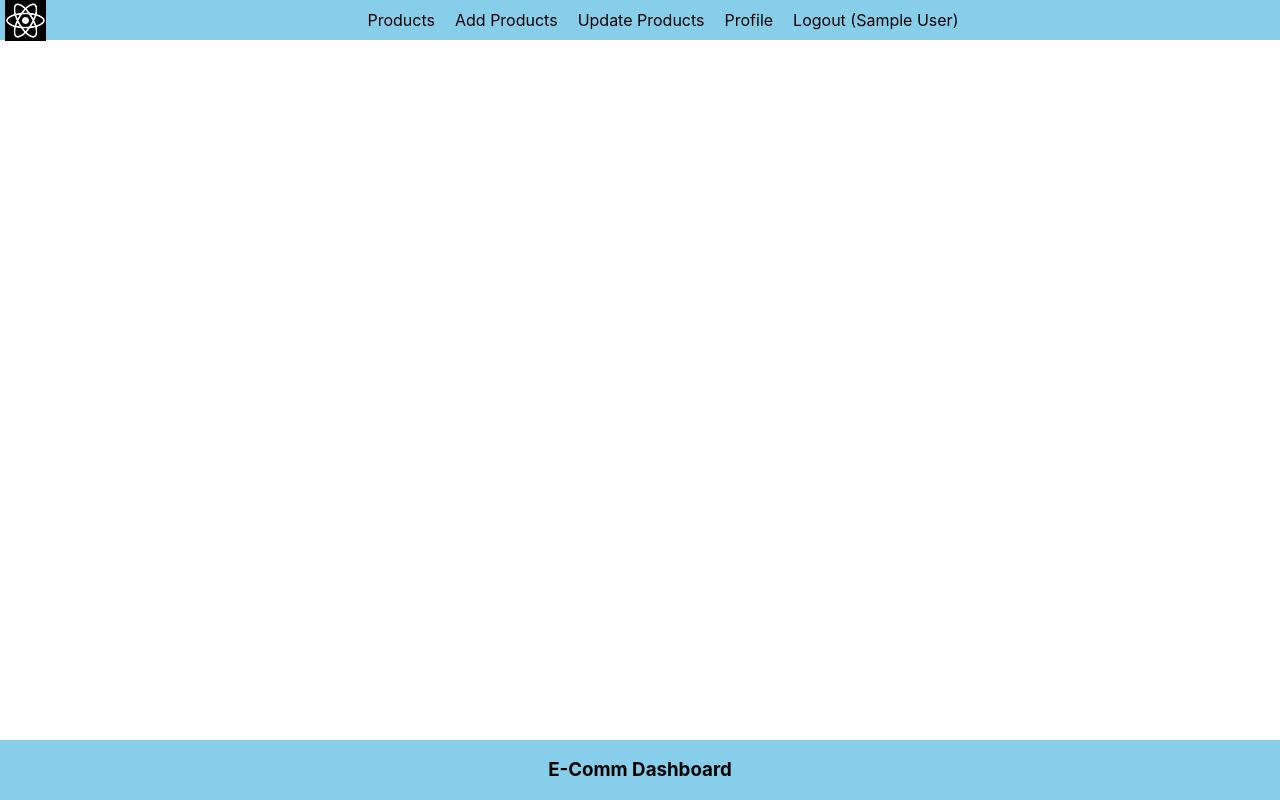
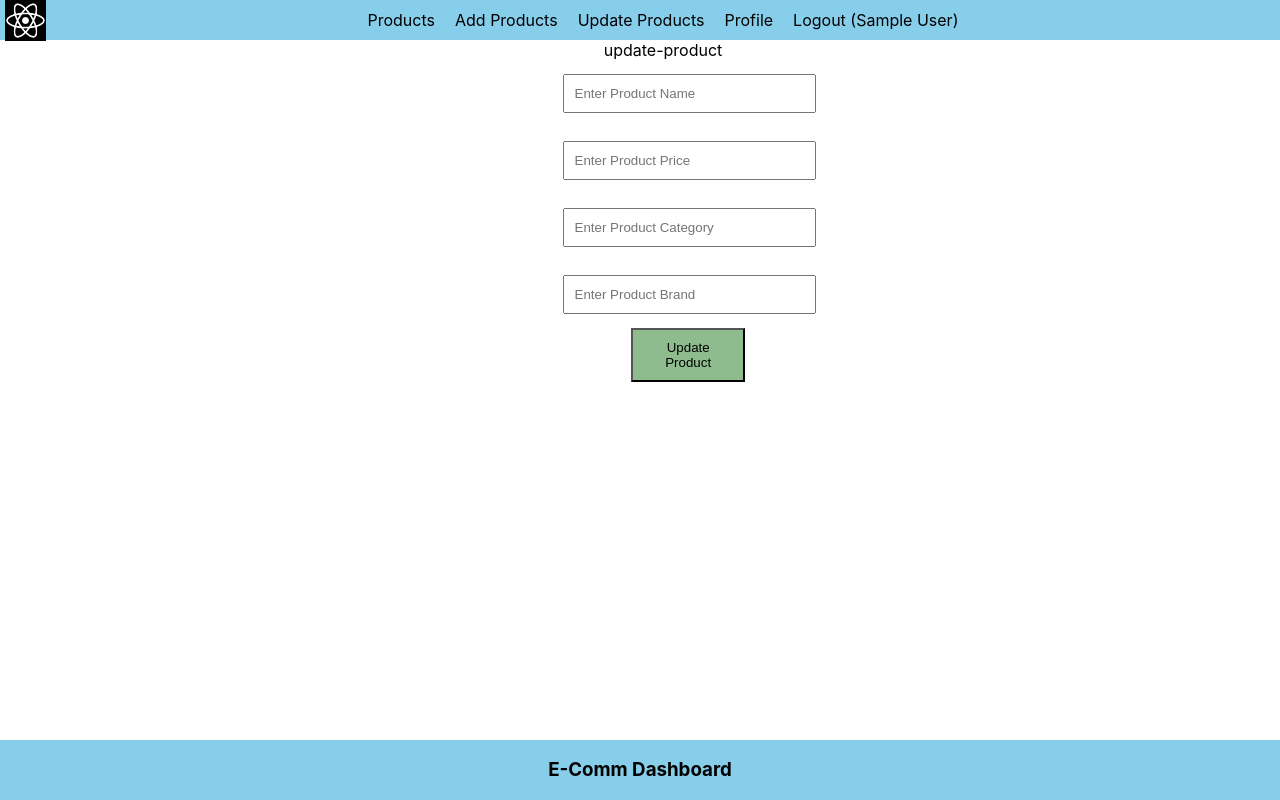
Before and after one commit to beingbhavna/react-nodejs-app, a React (Create React App) app: page /update/1 in a window 1280 px wide. Built offline with nearby package versions, Linux system fonts and the light colour scheme; no server answers; sample sign-in values are in the browser's storage.

Commit message:
integrate endpoints for update!!

```diff
--- a/src/App.js
+++ b/src/App.js
@@ -8,6 +8,7 @@ import PrivateComponent from './components/private-component'
 import Login from './components/login'
 import AddProduct from './components/add-product';
 import ProductList from './components/product-list';
+import UpdateProduct from './components/update-product';
 function App() {
   return (
     <div className="App">
@@ -19,7 +20,7 @@ function App() {
           <Route element={<PrivateComponent />}>
             <Route path="" element={<ProductList />} ></Route>
             <Route path="/add" element={<AddProduct />} ></Route>
-            <Route path="/update" element={<h1>Update Product</h1>} ></Route>
+            <Route path="/update/:id" element={<UpdateProduct/>}></Route>
             <Route path="/logout" element={<h1>Logout</h1>} ></Route>
             <Route path="/profile" element={<h1>Profile</h1>} ></Route>
 
--- a/src/components/product-list.js
+++ b/src/components/product-list.js
@@ -1,4 +1,5 @@
 import React, { useState, useEffect } from 'react'
+import {Link} from 'react-router-dom';
 
 export const ProductList = () => {
     const [products, setProducts] = useState([]);
@@ -37,7 +38,10 @@ export const ProductList = () => {
                         <li>{item.name}</li>
                         <li>{item.brand}</li>
                         <li>{item.price}</li>
-                        <li><button onClick={() => deleteProduct(item._id)}>Delete</button></li>
+                        <li>
+                            <button onClick={() => deleteProduct(item._id)}>Delete</button>
+                            <Link to={"/update/"+item._id}>Update</Link>
+                        </li>
                     </ul>
                 )}
         </div>
--- /dev/null
+++ b/src/components/update-product.js
@@ -0,0 +1,44 @@
+import React, { useEffect, useState } from 'react'
+import { useParams } from 'react-router-dom';
+
+const UpdateProduct = () => {
+    const [name, setName] = useState('');
+    const [price, setPrice] = useState('');
+    const [category, setCategory] = useState('');
+    const [brand, setBrand] = useState('');
+    const [error, setError] = useState('');
+    const params = useParams();
+
+    useEffect(() => {
+        getProductList();
+    },[])
+    const getProductList = async () => {
+        console.log(params);
+        let result = await fetch(`http://localhost:5600/product/${params.id}`);
+        result = await result.json();
+        setName(result.name)
+        setPrice(result.price);
+        setCategory(result.category);
+        setBrand(result.brand);
+    }
+
+    const updateProductById = (id) => {
+        console.log(name, price, category, brand)
+        let result = fetch(`http://localhost:5600/product/update/${id}`)
+    }
+    return (
+        <div className='product'>update-product
+            <input type="text" placeholder="Enter Product Name" onChange={(e) => { setName(e.target.value) }} value={name} className='inputBox' />
+            {error && !name && <span className="invalid-input">Enter Valid Name</span>}
+            <input type="text" placeholder="Enter Product Price" onChange={(e) => { setPrice(e.target.value) }} value={price} className="inputBox" />
+            {error && !price && <span className="invalid-input">Enter Valid Price</span>}
+            <input type="text" placeholder="Enter Product Category" onChange={(e) => { setCategory(e.target.value) }} value={category} className="inputBox" />
+            {error && !category && <span className="invalid-input">Enter Valid Category</span>}
+            <input type="text" placeholder="Enter Product Brand" onChange={(e) => { setBrand(e.target.value) }} value={brand} className="inputBox" />
+            {error && !brand && <span className="invalid-input">Enter Valid Brand</span>}
+            <button className="button" onClick={updateProductById()}>Update Product</button>
+        </div>
+    )
+}
+
+export default UpdateProduct;
```
